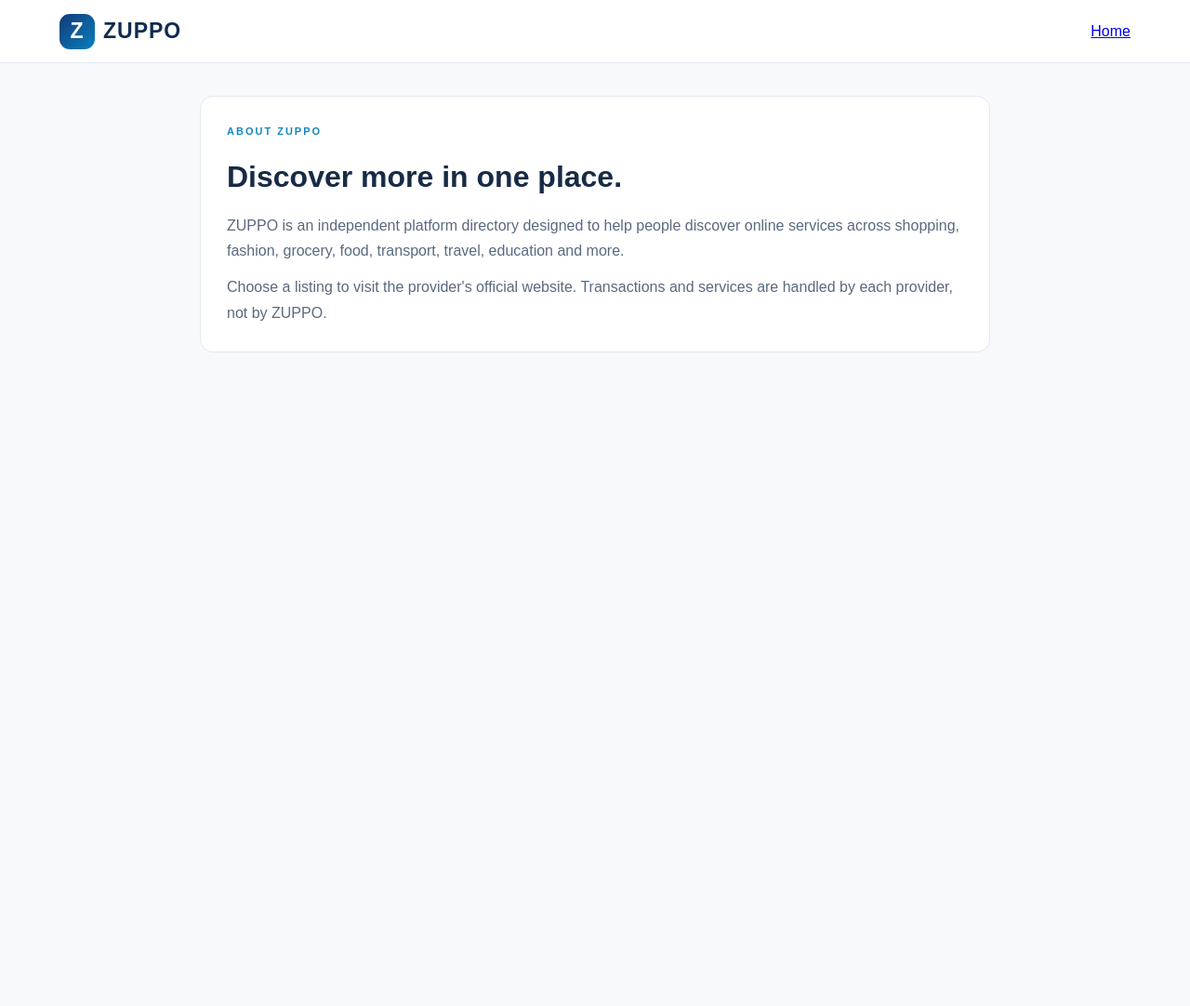
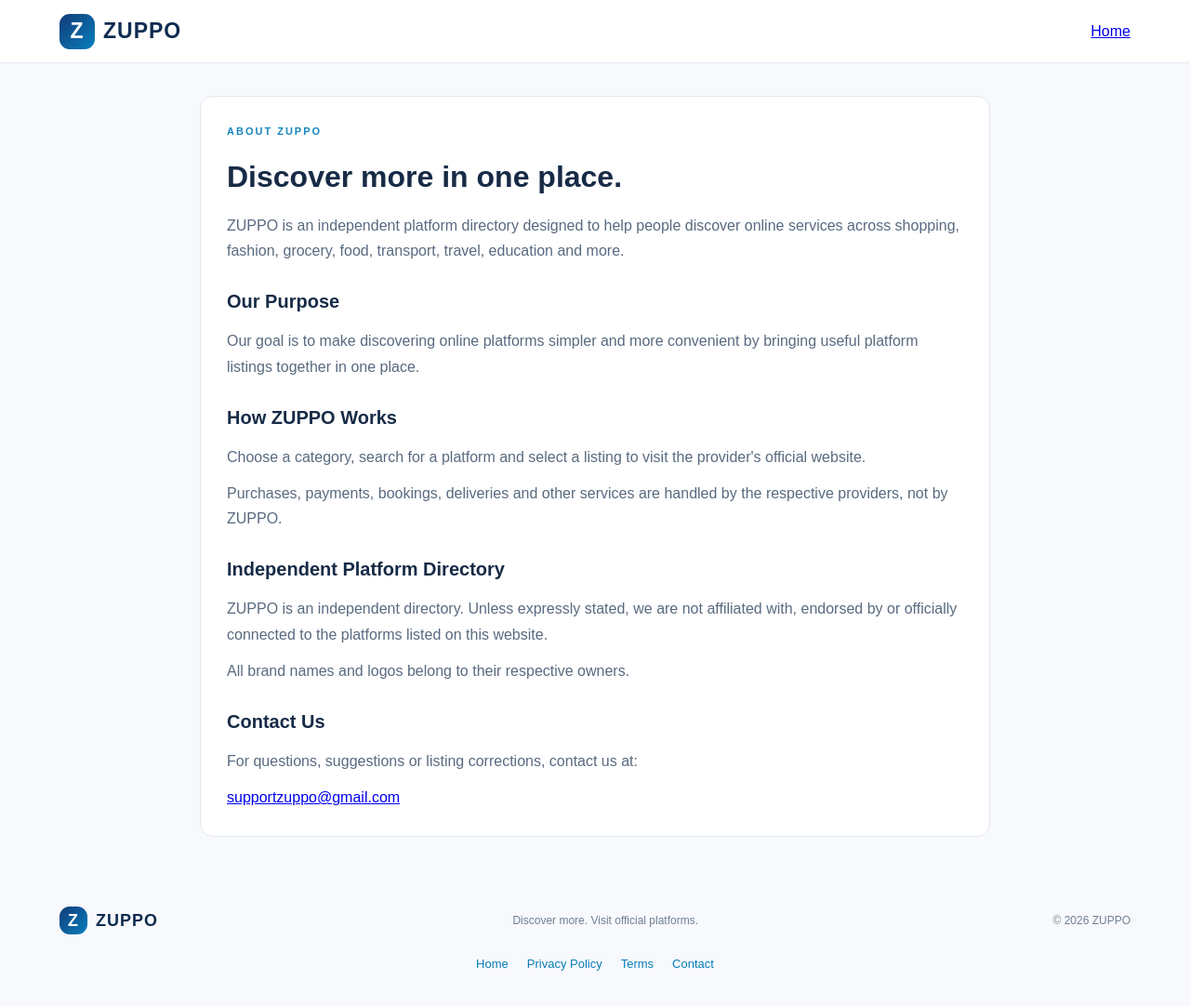
Before and after one commit to pravat7022/zuppo-website-, a plain HTML site: page about.html in a window 1280 px wide. Shown: the whole page at 93% size. Before the commit the page ends 800 px from the top, so only its background shows below. Drawn offline with Linux system fonts and the light colour scheme.

Commit message:
Update about.html

```diff
--- a/about.html
+++ b/about.html
@@ -1 +1,111 @@
-<!doctype html><html lang="en"><head><meta charset="utf-8"><meta name="viewport" content="width=device-width, initial-scale=1"><title>About — ZUPPO</title><link rel="stylesheet" href="style.css"></head><body><header class="site-header"><a class="brand" href="index.html"><span class="brand-mark">Z</span><span>ZUPPO</span></a><a href="index.html">Home</a></header><main class="legal section"><div class="eyebrow">ABOUT ZUPPO</div><h1>Discover more in one place.</h1><p>ZUPPO is an independent platform directory designed to help people discover online services across shopping, fashion, grocery, food, transport, travel, education and more.</p><p>Choose a listing to visit the provider's official website. Transactions and services are handled by each provider, not by ZUPPO.</p></main></body></html>
+
+<!doctype html>
+<html lang="en">
+<head>
+  <meta charset="utf-8">
+  <meta name="viewport" content="width=device-width, initial-scale=1">
+
+  <meta name="description" content="Learn about ZUPPO, an independent directory for discovering online platforms.">
+
+  <title>About ZUPPO — Every Platform. One Destination.</title>
+
+  <link rel="stylesheet" href="style.css">
+</head>
+
+<body>
+
+<header class="site-header">
+  <a class="brand" href="index.html" aria-label="ZUPPO home">
+    <span class="brand-mark">Z</span>
+    <span>ZUPPO</span>
+  </a>
+
+  <a href="index.html">Home</a>
+</header>
+
+<main class="legal section">
+
+  <div class="eyebrow">ABOUT ZUPPO</div>
+
+  <h1>Discover more in one place.</h1>
+
+  <p>
+    ZUPPO is an independent platform directory designed
+    to help people discover online services across
+    shopping, fashion, grocery, food, transport, travel,
+    education and more.
+  </p>
+
+  <h2>Our Purpose</h2>
+
+  <p>
+    Our goal is to make discovering online platforms
+    simpler and more convenient by bringing useful
+    platform listings together in one place.
+  </p>
+
+  <h2>How ZUPPO Works</h2>
+
+  <p>
+    Choose a category, search for a platform and select
+    a listing to visit the provider's official website.
+  </p>
+
+  <p>
+    Purchases, payments, bookings, deliveries and other
+    services are handled by the respective providers,
+    not by ZUPPO.
+  </p>
+
+  <h2>Independent Platform Directory</h2>
+
+  <p>
+    ZUPPO is an independent directory. Unless expressly
+    stated, we are not affiliated with, endorsed by or
+    officially connected to the platforms listed on
+    this website.
+  </p>
+
+  <p>
+    All brand names and logos belong to their respective
+    owners.
+  </p>
+
+  <h2>Contact Us</h2>
+
+  <p>
+    For questions, suggestions or listing corrections,
+    contact us at:
+  </p>
+
+  <p>
+    <a href="mailto:supportzuppo@gmail.com">
+      supportzuppo@gmail.com
+    </a>
+  </p>
+
+</main>
+
+<footer class="site-footer">
+
+  <div class="footer-bottom">
+    <a class="brand footer-brand" href="index.html">
+      <span class="brand-mark">Z</span>
+      <span>ZUPPO</span>
+    </a>
+
+    <span>Discover more. Visit official platforms.</span>
+    <span>© 2026 ZUPPO</span>
+  </div>
+
+  <div class="footer-links">
+    <a href="index.html">Home</a>
+    <a href="privacy.html">Privacy Policy</a>
+    <a href="terms.html">Terms</a>
+    <a href="mailto:supportzuppo@gmail.com">Contact</a>
+  </div>
+
+</footer>
+
+</body>
+  </html>
```
